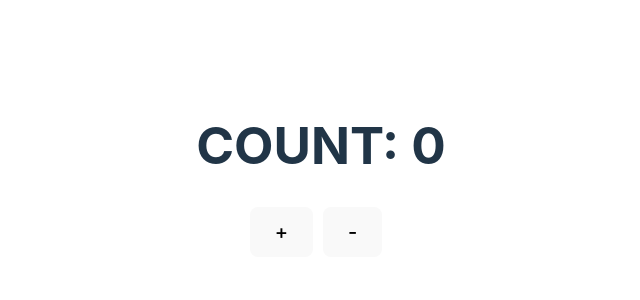
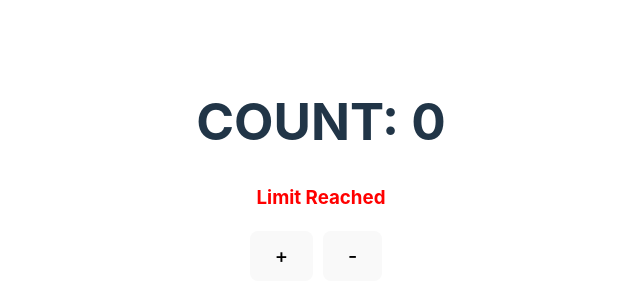
Before and after one commit to Najath10/useContext-useReducer, a React (Vite) app: page / in a window 1280 px wide. Shown: the part 230-530 px from the top of the page, without its empty margins (319-959 px from the left). Built offline with nearby package versions, Linux system fonts and the light colour scheme.

Commit message:
fixed error

```diff
--- a/src/components/Counter.jsx
+++ b/src/components/Counter.jsx
@@ -4,11 +4,13 @@ import { CounterContext } from './Context'
 export const Counter = () => {
     const {increment,decrement,count} = useContext(CounterContext)
   return (
+
     <div>
-      {(count > 10 || count < 0) && (
+         <h1 >COUNT: {count}</h1>
+      {(count >= 10 || count <= 0) && (
          <h3 style={{ color: "red" }}>Limit Reached</h3>
             )}
-    <h1 >COUNT: {count}</h1>
+
     <button style={{marginRight:"10px", fontSize:"20px"}} onClick={increment}> + </button>
     <button  style={{marginRight:"10px", fontSize:"20px"}} onClick={decrement}> - </button>
 
```
